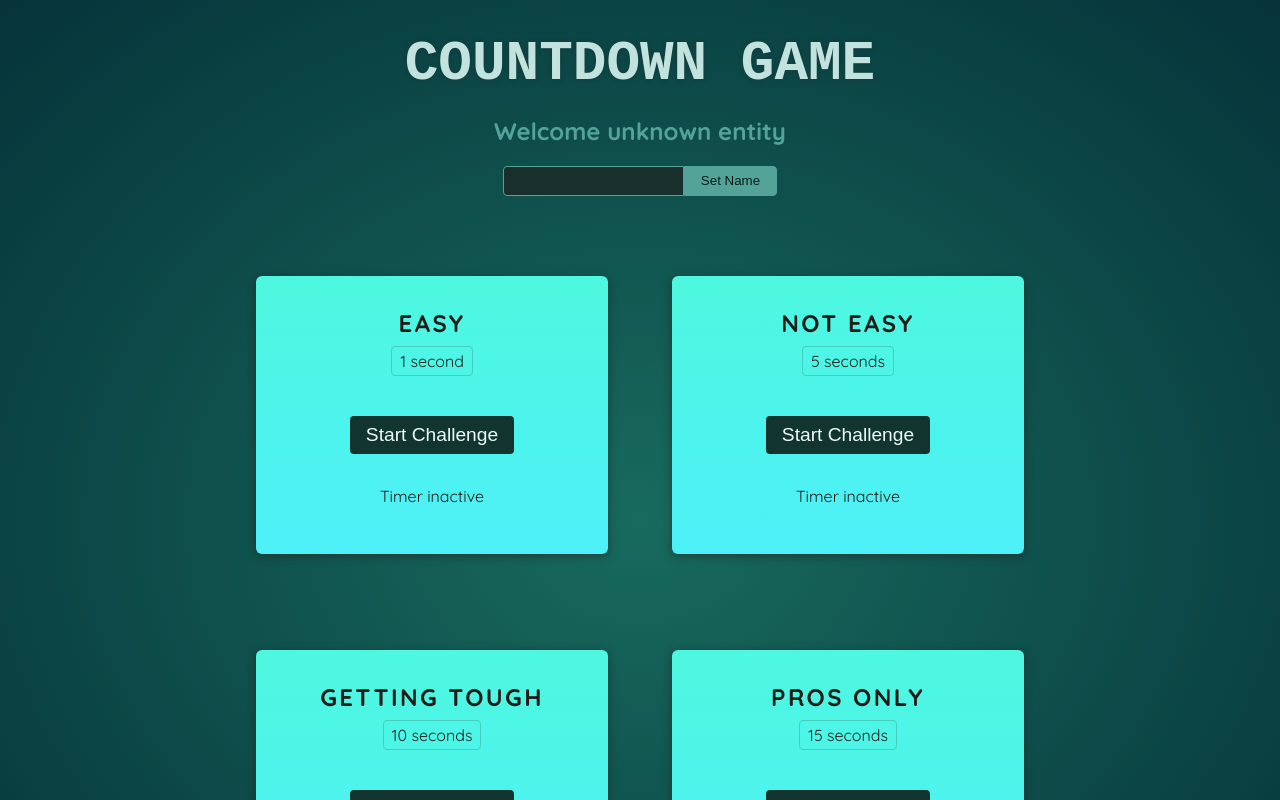
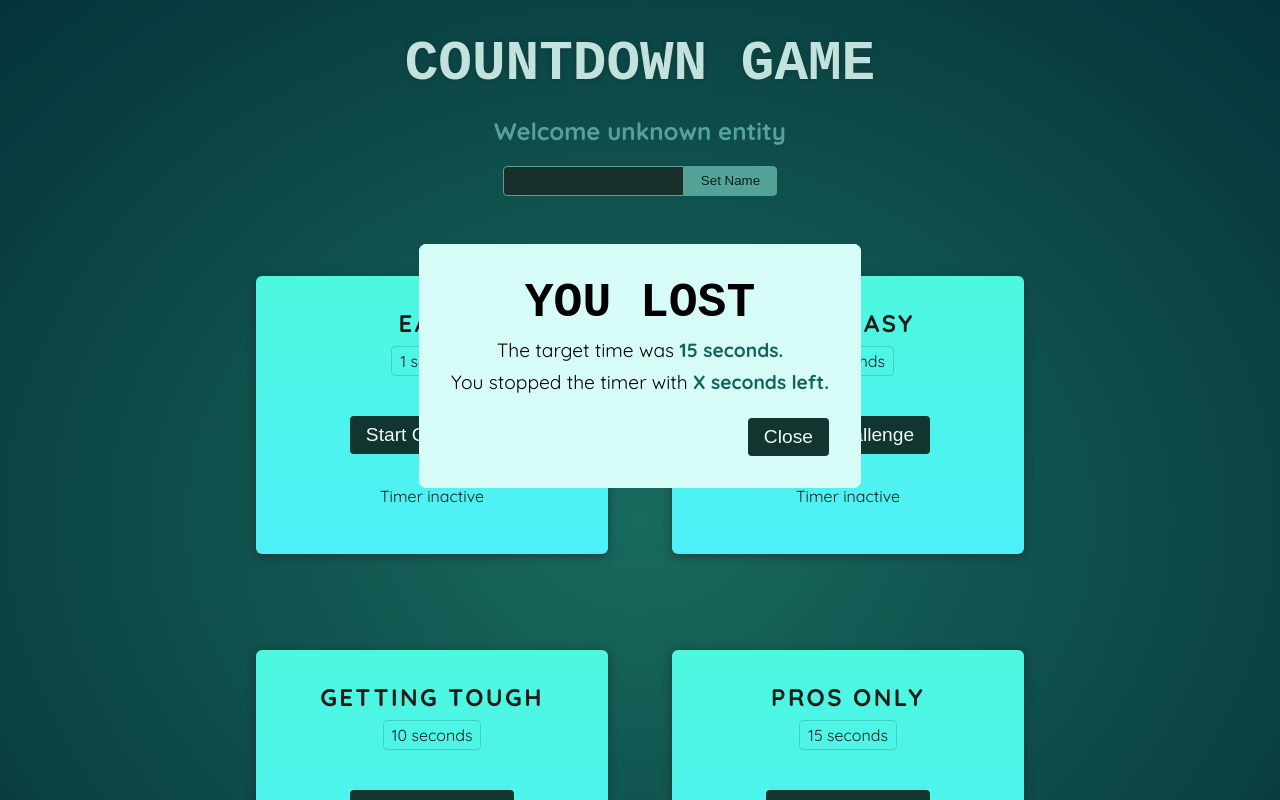
Before and after one commit to nevdb/countdown-game-react, a React (Vite) app: page / in a window 1280 px wide. Shown: the top 800 px of the page. Built offline with nearby package versions, Linux system fonts and the light colour scheme; a web font is replaced by a local one.

Commit message:
use ref approach used in the newer browsers

```diff
--- /dev/null
+++ b/src/components/ResultModal.jsx
@@ -0,0 +1,17 @@
+export default function ResultModal({ ref, result, targetTime }) {
+  return (
+    <dialog ref={ref} className="result-modal" open>
+      <h2>You {result}</h2>
+      <p>
+        The target time was <strong>{targetTime} seconds.</strong>{" "}
+      </p>
+      <p>
+        You stopped the timer with <strong>X seconds left.</strong>
+      </p>
+
+      <form method="dialog">
+        <button>Close</button>
+      </form>
+    </dialog>
+  );
+}
--- a/src/components/TimerChallenge.jsx
+++ b/src/components/TimerChallenge.jsx
@@ -1,9 +1,9 @@
 import { useRef, useState } from "react";
-
-// let timer;
+import ResultModal from "./ResultModal";
 
 export default function TimerChallange({ title, targetTime }) {
   const timer = useRef();
+  const dialog = useRef();
 
   const [timerStarted, setTimerStarted] = useState(false);
   const [timerExpired, setTimerExpired] = useState(false);
@@ -13,6 +13,7 @@ export default function TimerChallange({ title, targetTime }) {
 
     timer.current = setTimeout(() => {
       setTimerExpired(true);
+      dialog.current.showModal();
     }, targetTime * 1000);
   }
 
@@ -21,6 +22,8 @@ export default function TimerChallange({ title, targetTime }) {
   }
 
   return (
+    <>
+      <ResultModal ref={dialog} targetTime={targetTime} result="lost" />
       <section className="challenge">
         <h2>{title}</h2>
         {timerExpired && <p>You lost!</p>}
@@ -36,5 +39,6 @@ export default function TimerChallange({ title, targetTime }) {
           {timerStarted ? "Time is running..." : "Timer inactive"}
         </p>
       </section>
+    </>
   );
 }
```
Lines whose indentation alone changed are shown as unchanged.
